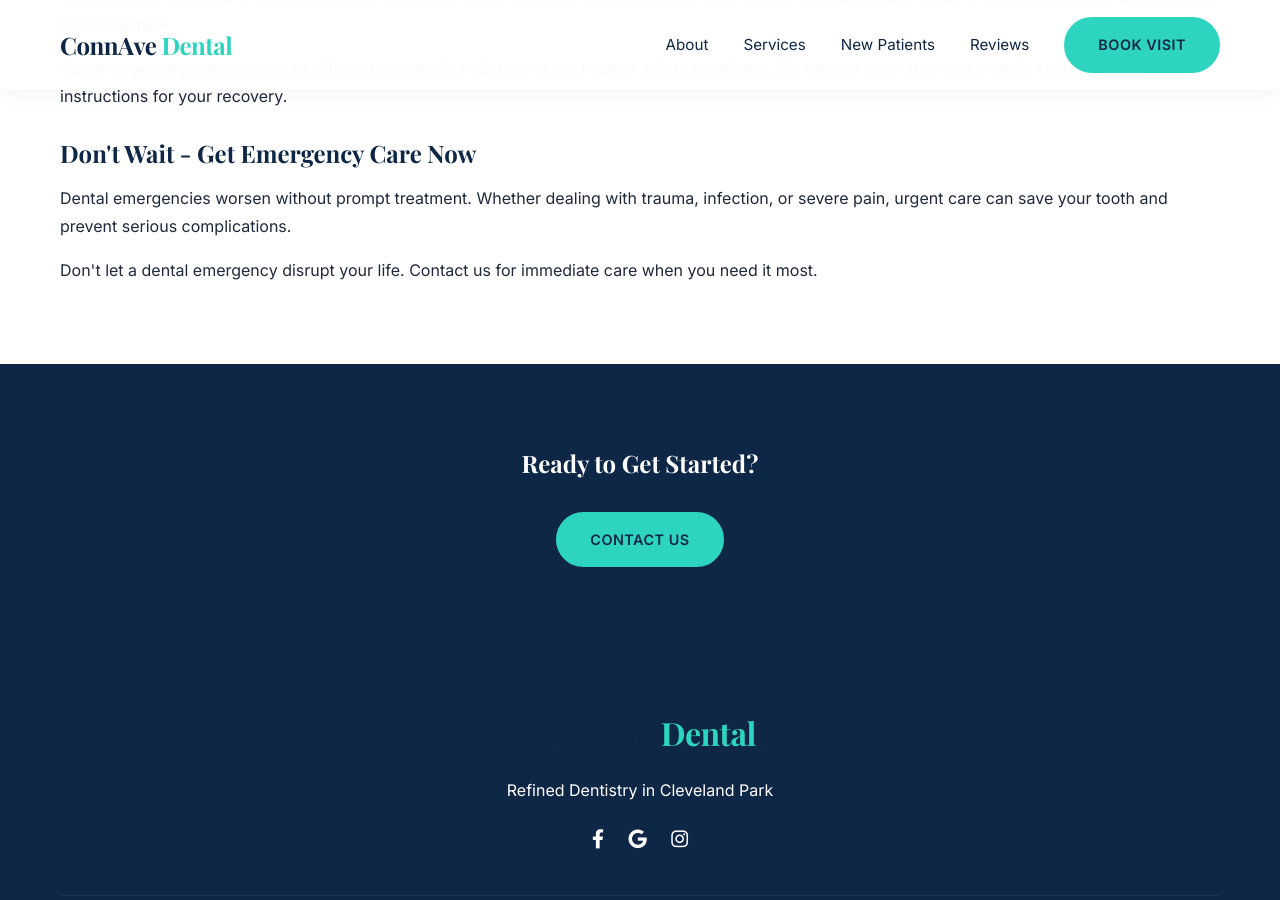
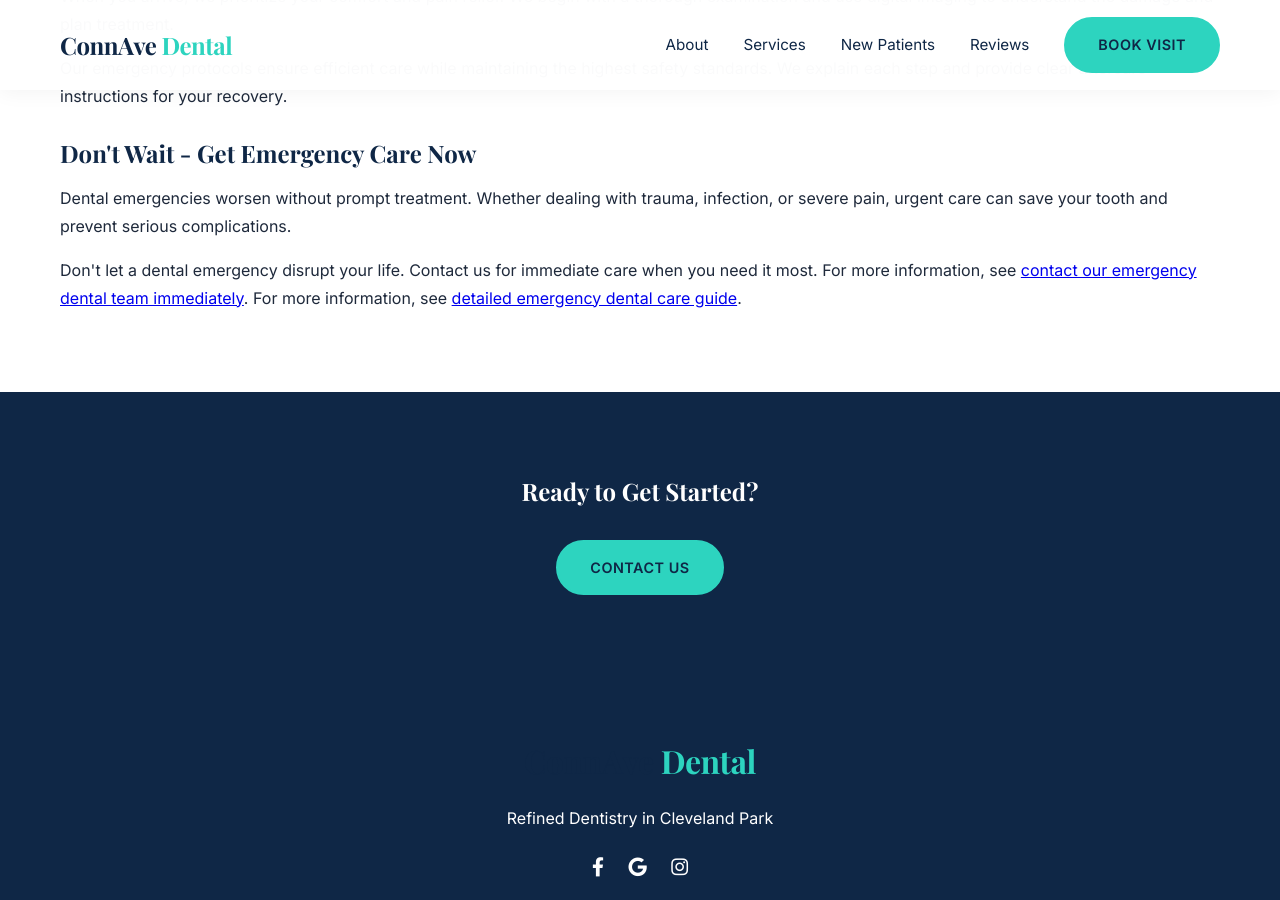
Before and after one commit to asquitt/asquitt.github.io, a Jekyll site: the page emergency-dental-services.html, which Jekyll copies as it is, in a window 1280 px wide and 900 px high, scrolled down 1915 px. Built offline with Jekyll 4.4.1, drawn with Linux system fonts in a browser that asks for light colours.

Commit message:
Add internal links: contact our emergency dental team immediately, detailed emergency dental care guide

```diff
--- a/emergency-dental-services.html
+++ b/emergency-dental-services.html
@@ -427,7 +427,7 @@
 <p>Our emergency protocols ensure efficient care while maintaining the highest safety standards. We explain each step and provide clear aftercare instructions for your recovery.</p>
 <h2>Don't Wait - Get Emergency Care Now</h2>
 <p>Dental emergencies worsen without prompt treatment. Whether dealing with trauma, infection, or severe pain, urgent care can save your tooth and prevent serious complications.</p>
-<p>Don't let a dental emergency disrupt your life. Contact us for immediate care when you need it most.</p>
+<p>Don't let a dental emergency disrupt your life. Contact us for immediate care when you need it most. For more information, see <a href="https://asquitt.github.io/contact">contact our emergency dental team immediately</a>. For more information, see <a href="https://asquitt.github.io/blog/emergency-dental-services-washington-dc-when-to-seek-immediate-care-and-how-connecticut-ave-dental">detailed emergency dental care guide</a>.</p>
 </div>
 </section>
 <section class="service-cta">
```
